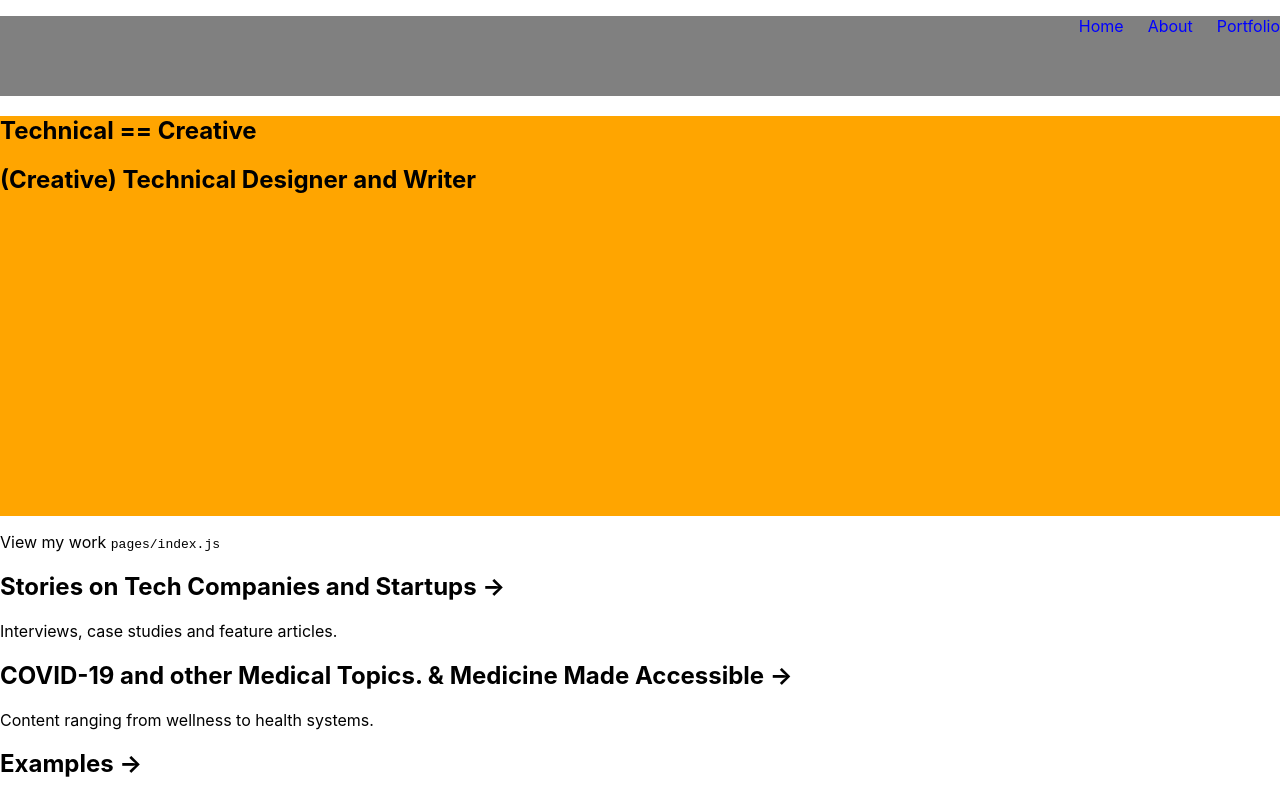
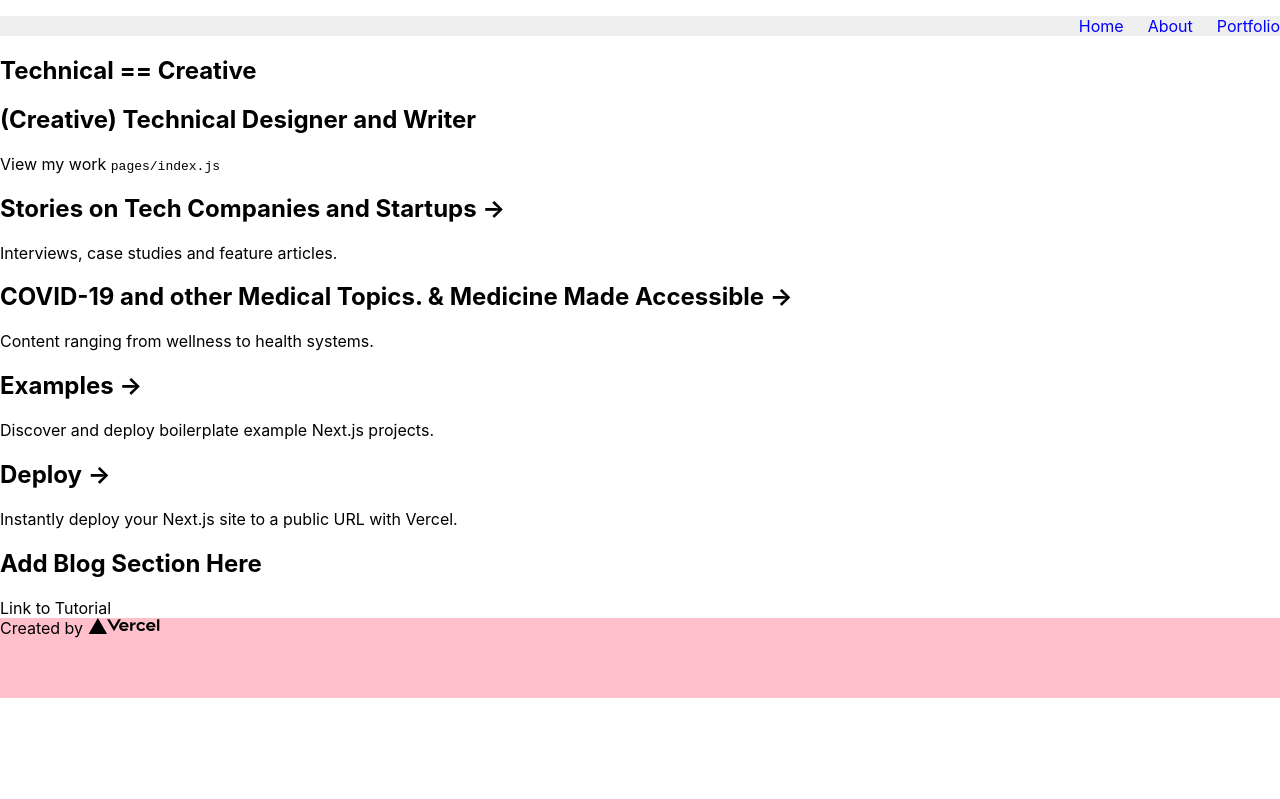
Before and after one commit to cml815/about-me, a Next.js app: page / in a window 1280 px wide. Shown: the top 799 px of the page. Built offline with nearby package versions, Linux system fonts and the light colour scheme.

Commit message:
css rework

```diff
--- a/components/navbar.module.css
+++ b/components/navbar.module.css
@@ -1,6 +1,5 @@
 .navWrap {
-  background-color: gray;
-  height: 10vh;
+  background-color: #efefef;
 }
 
 .menuLinks {
--- a/styles/Home.module.css
+++ b/styles/Home.module.css
@@ -2,10 +2,14 @@
   padding: 0 2rem;
 }
 
-.navMenu {
-  background-color: #efefef;
-  height: 2rem;
+.hero {
+  height: 50vh;
+  width: 100vw;
+  background-color: orange;
 }
+
+/* Navigation */
+
 
 .navLinks a {
   padding: 1rem;
--- a/styles/globals.css
+++ b/styles/globals.css
@@ -18,9 +18,3 @@ a {
 * {
   box-sizing: border-box;
 }
-
-.hero {
-  height: 50vh;
-  width: 100vw;
-  background-color: orange;
-}
```
